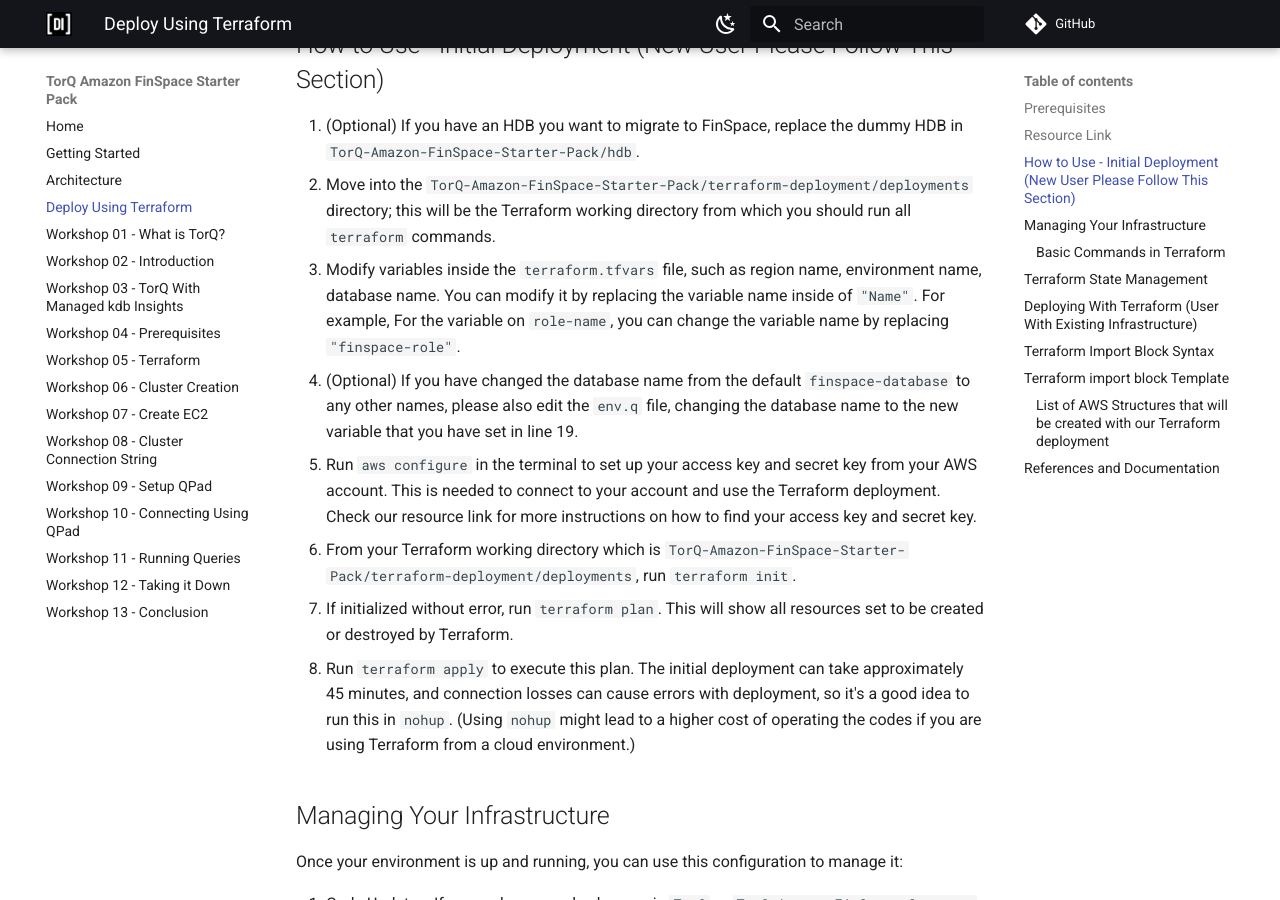
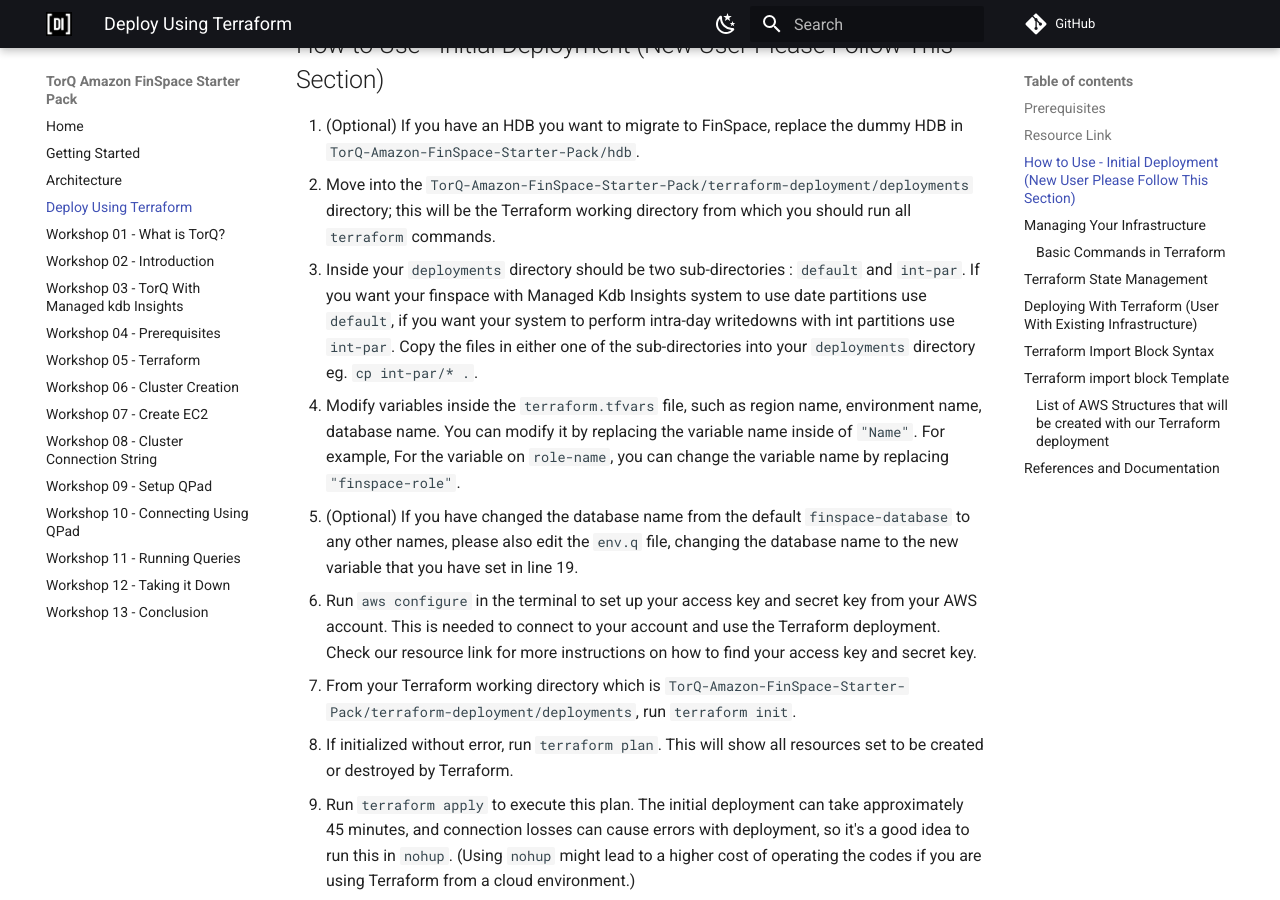
Before and after one commit to DataIntellectTech/TorQ-Amazon-FinSpace-Starter-Pack, an MkDocs documentation site: the page built from docs/terraformdeloyment.md, in a window 1280 px wide and 900 px high, scrolled down 923 px. Built offline with MkDocs 1.6.1 and Material for MkDocs 9.7.7, drawn with Linux system fonts in a browser that asks for light colours; comment, search, counter and statistics services are not loaded.

Commit message:
rewrite step 3

```diff
--- a/docs/terraformdeloyment.md
+++ b/docs/terraformdeloyment.md
@@ -22,12 +22,13 @@
 
 1. (Optional) If you have an HDB you want to migrate to FinSpace, replace the dummy HDB in `TorQ-Amazon-FinSpace-Starter-Pack/hdb`.
 2. Move into the `TorQ-Amazon-FinSpace-Starter-Pack/terraform-deployment/deployments` directory; this will be the Terraform working directory from which you should run all `terraform` commands.
-3. Modify variables inside the `terraform.tfvars` file, such as region name, environment name, database name. You can modify it by replacing the variable name inside of `"Name"`. For example, For the variable on `role-name`, you can change the variable name by replacing `"finspace-role"`.
-4. (Optional) If you have changed the database name from the default `finspace-database` to any other names, please also edit the `env.q` file, changing the database name to the new variable that you have set in line 19.
-5. Run `aws configure` in the terminal to set up your access key and secret key from your AWS account. This is needed to connect to your account and use the Terraform deployment. Check our resource link for more instructions on how to find your access key and secret key.
-6. From your Terraform working directory which is `TorQ-Amazon-FinSpace-Starter-Pack/terraform-deployment/deployments`, run `terraform init`.
-7. If initialized without error, run `terraform plan`. This will show all resources set to be created or destroyed by Terraform.
-8. Run `terraform apply` to execute this plan. The initial deployment can take approximately 45 minutes, and connection losses can cause errors with deployment, so it's a good idea to run this in `nohup`. (Using `nohup` might lead to a higher cost of operating the codes if you are using Terraform from a cloud environment.)
+3. Inside your `deployments` directory should be two sub-directories : `default` and `int-par`. If you want your finspace with Managed Kdb Insights system to use date partitions use `default`, if you want your system to perform intra-day writedowns with int partitions use `int-par`. Copy the files in either one of the sub-directories into your `deployments` directory eg. `cp int-par/* .`.
+4. Modify variables inside the `terraform.tfvars` file, such as region name, environment name, database name. You can modify it by replacing the variable name inside of `"Name"`. For example, For the variable on `role-name`, you can change the variable name by replacing `"finspace-role"`.
+5. (Optional) If you have changed the database name from the default `finspace-database` to any other names, please also edit the `env.q` file, changing the database name to the new variable that you have set in line 19.
+6. Run `aws configure` in the terminal to set up your access key and secret key from your AWS account. This is needed to connect to your account and use the Terraform deployment. Check our resource link for more instructions on how to find your access key and secret key.
+7. From your Terraform working directory which is `TorQ-Amazon-FinSpace-Starter-Pack/terraform-deployment/deployments`, run `terraform init`.
+8. If initialized without error, run `terraform plan`. This will show all resources set to be created or destroyed by Terraform.
+9. Run `terraform apply` to execute this plan. The initial deployment can take approximately 45 minutes, and connection losses can cause errors with deployment, so it's a good idea to run this in `nohup`. (Using `nohup` might lead to a higher cost of operating the codes if you are using Terraform from a cloud environment.)
 
 
 
```
